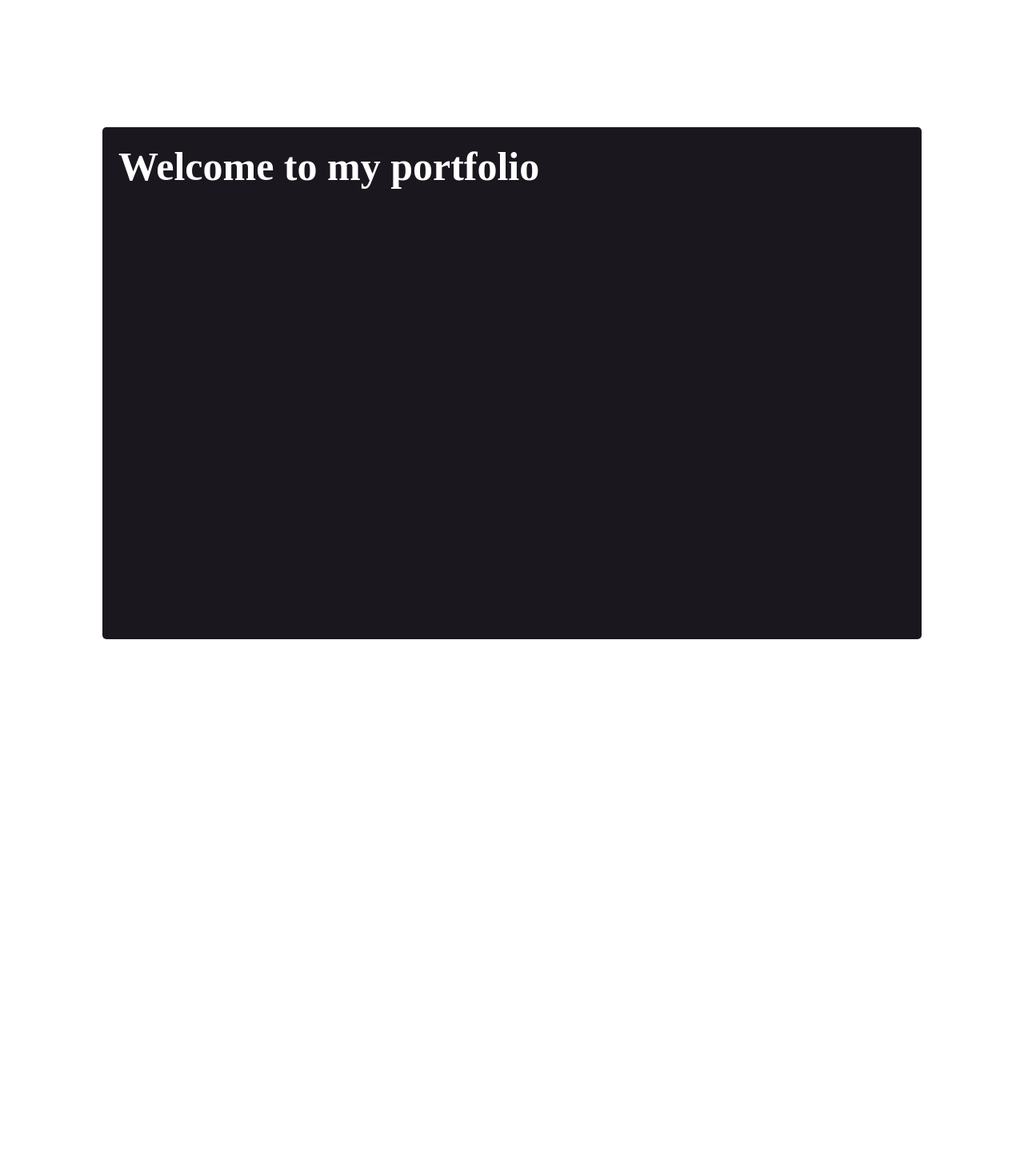
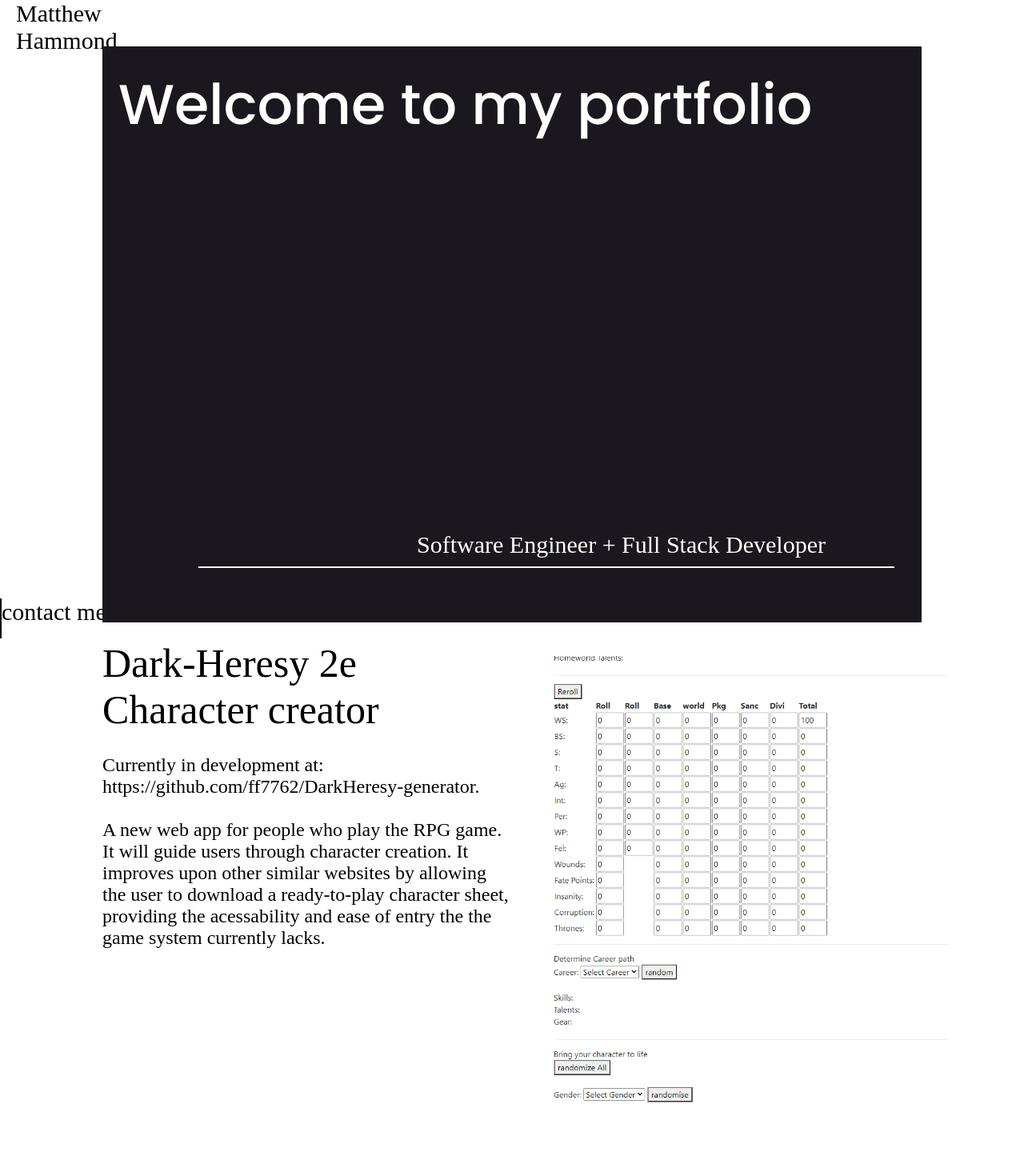
Before and after one commit to ff7762/Portfolio, a plain HTML site: page index.html in a window 1280 px wide. Shown: the whole page at 80% size. Before the commit the page ends 800 px from the top, so only its background shows below. Drawn offline with Linux system fonts and the light colour scheme; a web font is replaced by a local one.

Commit message:
Flesh out new design and add new fonts

```diff
--- a/index.css
+++ b/index.css
@@ -6,10 +6,25 @@
 }
 
 @font-face {
-    font-family: 'gamer';
-    src: : url(fonts\RedRose-Bold.ttf);
+  font-family: 'poppins';
+  src: url(fonts/Poppins-Medium.ttf);
+  font-style: normal;
+  font-weight: 100;
 }
 
+@font-face {
+  font-family: 'ptsans';
+  src: url(fonts\PTSans-Regular.ttf);
+  font-style: normal;
+  font-weight: 100;
+}
+
+@font-face {
+  font-family: 'var';
+  src: url(fonts\VarelaRound-Regular.ttf);
+  font-style: normal;
+  font-weight: 100;
+}
 
 .landing {
     background: #ffffff;
@@ -20,11 +35,37 @@
     text-align: center;
 }
 
+.contact {
+    top: 85vh;
+    border-left: 2px solid #000000;
+    margin: 0px;
+    padding: 0px;
+    height: 50px;
+
+}
+
+.sticky-helper {
+    font-size: 30px;
+    text-align: left;
+
+    position: sticky;
+    top: 0;
+}
+
+.name {
+    font-size: 30px;
+    text-align: left;
+    margin-left: 20px;
+    margin-top: 000px;
+    position: sticky;
+    top: 0;
+    margin-left: 20px;
+}
+
 .greeting {
-    font-weight: bold;
-    font-size: 50px;
+    font-size: 70px;
     text-align: center;
-    font-family: gamer;
+    font-family: poppins;
     color: #ffffff;
     z-index: 1;
     text-align: left;
@@ -33,18 +74,65 @@
 }
 
 .panel {
-    height: 80vh;
+    height: 90vh;
     width: 80vw;
     background-color: #1A171E;
-    border-radius: 5px;
-
+    border-radius: 1px;
+    text-align: center;
 }
 
 .order {
     text-align: center;
     position: absolute;
-    top: 63%;
+    top: 55%;
     left: 50%;
     transform: translate(-50%, -50%);
+}
 
+.profession {
+    font-family: var;
+    color: #ffffff;
+    font-size: 30px;
+    padding-top: 60vh;
+    padding-left: 120px;
+    text-align: right;
+    padding-right: 120px;
+    padding-bottom: 10px;
 }
+
+.rule {
+    width: 85%;
+    border-top: 2px solid #ffffff;
+    padding-top: 640px;
+    margin-left: 120px;
+}
+
+.project1 {
+    height: 70vh;
+    padding-top: 40px;
+    A30015
+}
+
+.image-container {
+    display: block;
+    width: auto;
+    height: auto;
+    margin-left: 50vw;
+    padding-top: 60px;
+    top: -680px;
+}
+
+.text-box {
+    height: 80vh;
+    width: 40vw;
+    margin-left: 10vw;
+    font-family: ptsans;
+}
+
+.title {
+    font-size: 50px;
+}
+
+.paragraph {
+    font-size: 24px;
+}
--- a/index.html
+++ b/index.html
@@ -1,4 +1,5 @@
 <!DOCTYPE html>
+<html>
 <head>
     <title>window</title>
     <meta name="viewport" content="width=device-width, initial-scale=1, maximum-scale=1">
@@ -6,12 +7,40 @@
 </head>
 <body>
     <section class="landing">
+        <div class="name">Matthew <br> Hammond</div>
+        <div class="sticky-helper">
+            <div class="contact">contact me</div>
+        </div>
         <div class="order">
             <div class="panel">
                 <div class= "greeting">
                     Welcome to my portfolio
                 </div>
+                <div class="profession">
+                    Software Engineer + Full Stack Developer
+                </div>
+                <div class="rule">
+                </div>
             </div>
-        <order>
+    </section>
+    <section class="project1">
+        <div class="text-box">
+            <div class="title">
+                Dark-Heresy 2e Character creator
+            </div>
+            <div class="paragraph">
+                <br>
+                Currently in development at:
+                <br>
+                 https://github.com/ff7762/DarkHeresy-generator.
+                <br>
+                <br>
+                A new web app for people who play the RPG game. It will guide users through character creation. It improves upon other similar websites by allowing the user to download a ready-to-play character sheet, providing the acessability and ease of entry the the game system currently lacks.
+            </div>
+        </div>
+        <div class="image-container">
+            <img width="600" height="600" src="assets\dark-heresy-character-creator.png" alt="table">
+        </div>
     </section>
 </body>
+</html>
```
Also changed, not shown: assets/dark-heresy-character-creator.png (added), fonts/PTSans-Regular.ttf (added), fonts/Poppins-Medium.ttf (added), fonts/RedRose-Bold.ttf (deleted), fonts/RedRose-Light.ttf (deleted), fonts/RedRose-Regular.ttf (deleted), fonts/VarelaRound-Regular.ttf (added).
